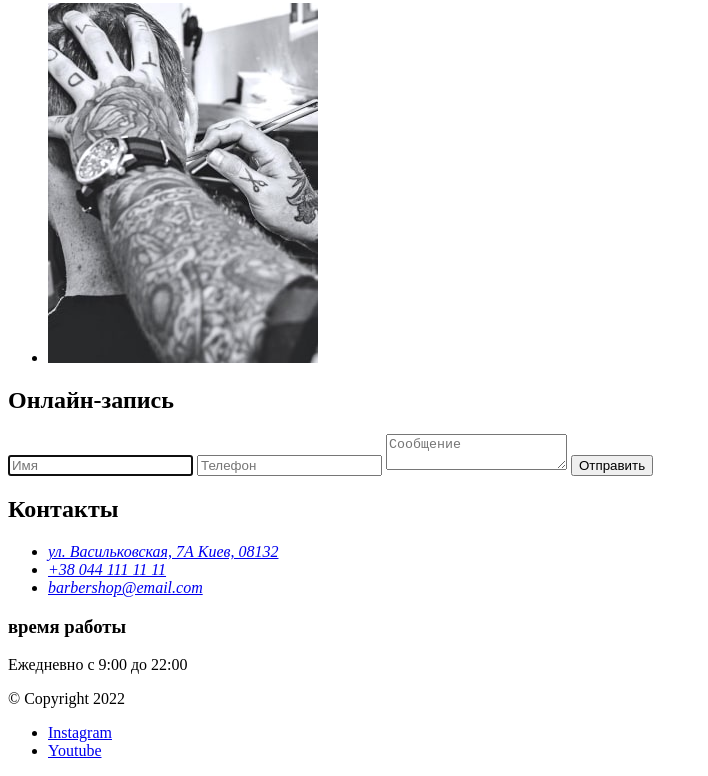
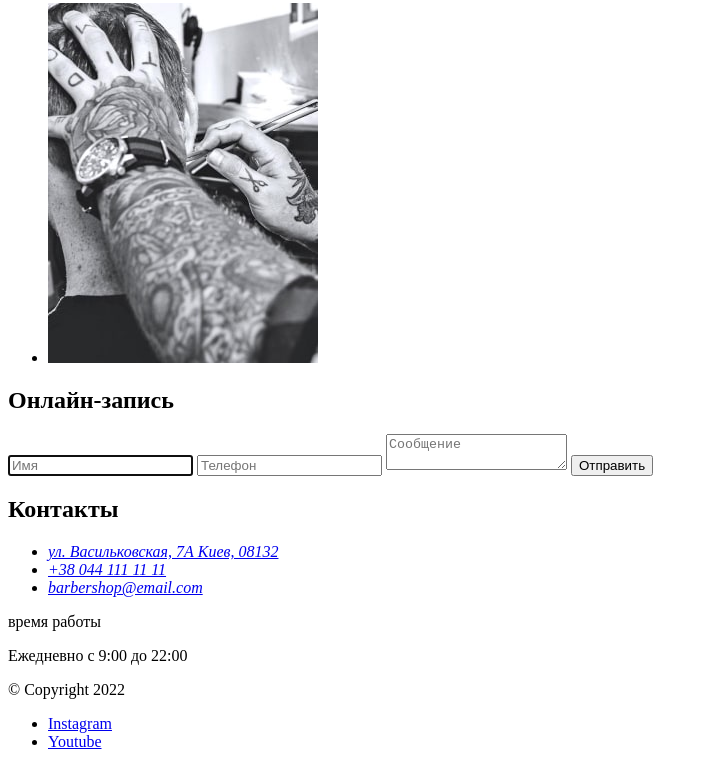
Before and after one commit to Scumsy/barber-shop, a plain HTML site: page index.html in a window 1280 px wide. Shown: the part 5147-5923 px from the top of the page, without its empty margins (0-708 px from the left). Drawn offline with Linux system fonts and the light colour scheme.

Commit message:
Update index.html

```diff
--- a/index.html
+++ b/index.html
@@ -163,7 +163,7 @@
                     <li><a href="mailto:barbershop@email.com">barbershop@email.com</a></li>
                 </ul>
             </address>
-            <h3>время работы</h3>
+            <p>время работы</p>
             <p>Ежедневно с 9:00 до 22:00</p>
         </section>
     </main>
```
